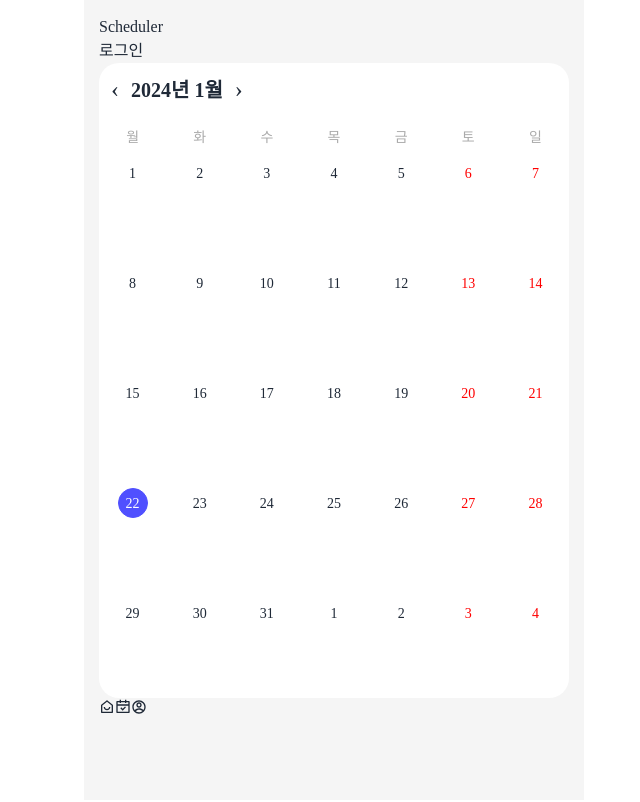
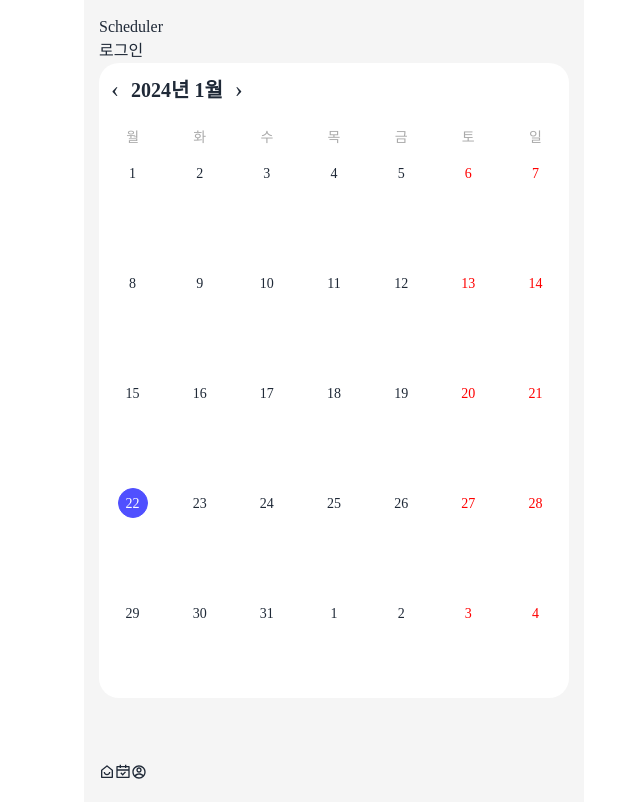
Before and after one commit to cho-sohyun/Scheduler, a React (Create React App) app: page /calendar in a window 1280 px wide. Shown: the whole page, without its empty margins (306-946 px from the left). Built offline with nearby package versions, Linux system fonts and the light colour scheme; a web font is replaced by a local one.

Commit message:
💄 css 수정

```diff
--- a/src/pages/CalendarPage.tsx
+++ b/src/pages/CalendarPage.tsx
@@ -26,7 +26,15 @@ function CalendarPage() {
   };
 
   return (
-    <div className="min-h-screen">
+    <div
+      style={{
+        height: '700px',
+        overflow: 'auto',
+        scrollbarWidth: 'none',
+        msOverflowStyle: 'none'
+      }}
+      className="scrollbar-hide"
+    >
       <Calendar
         locale="ko-KR"
         formatDay={formatDay}
--- a/src/pages/CalendarStyle.css
+++ b/src/pages/CalendarStyle.css
@@ -1,6 +1,7 @@
 .react-calendar {
   background-color: white;
   border-radius: 20px;
+  width: 100%;
 }
 
 .react-calendar__navigation__label {
```
